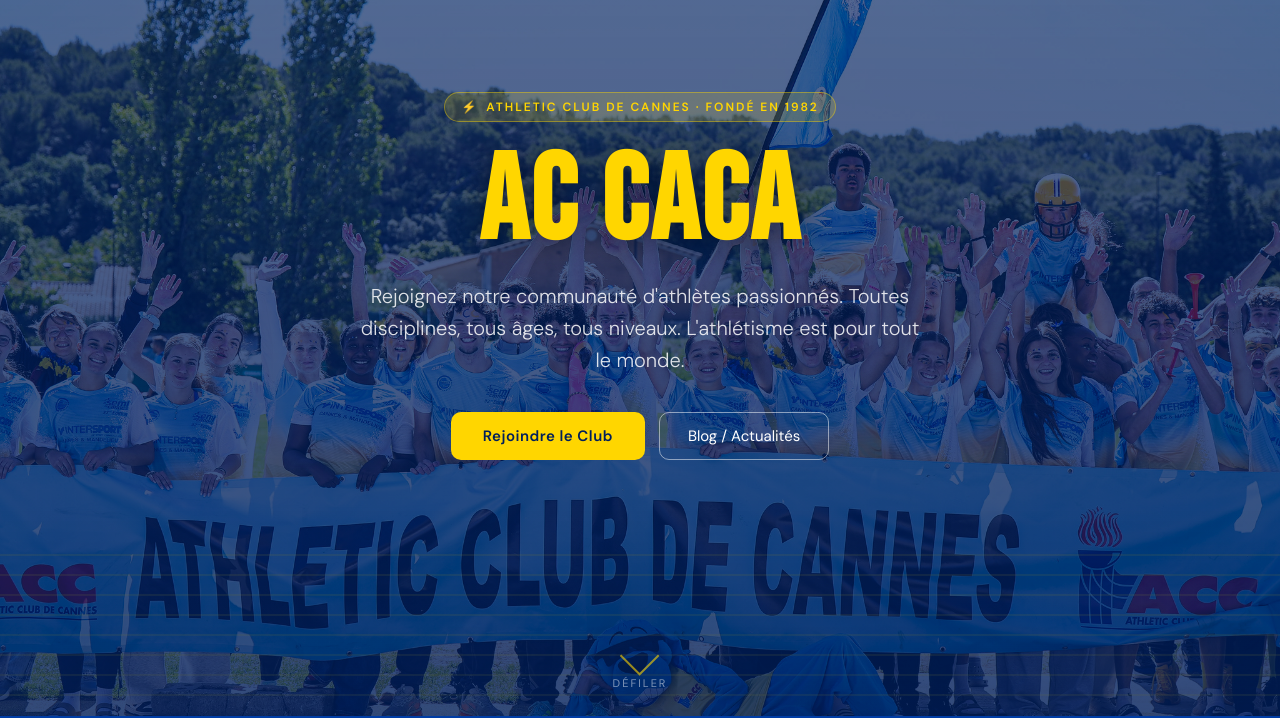
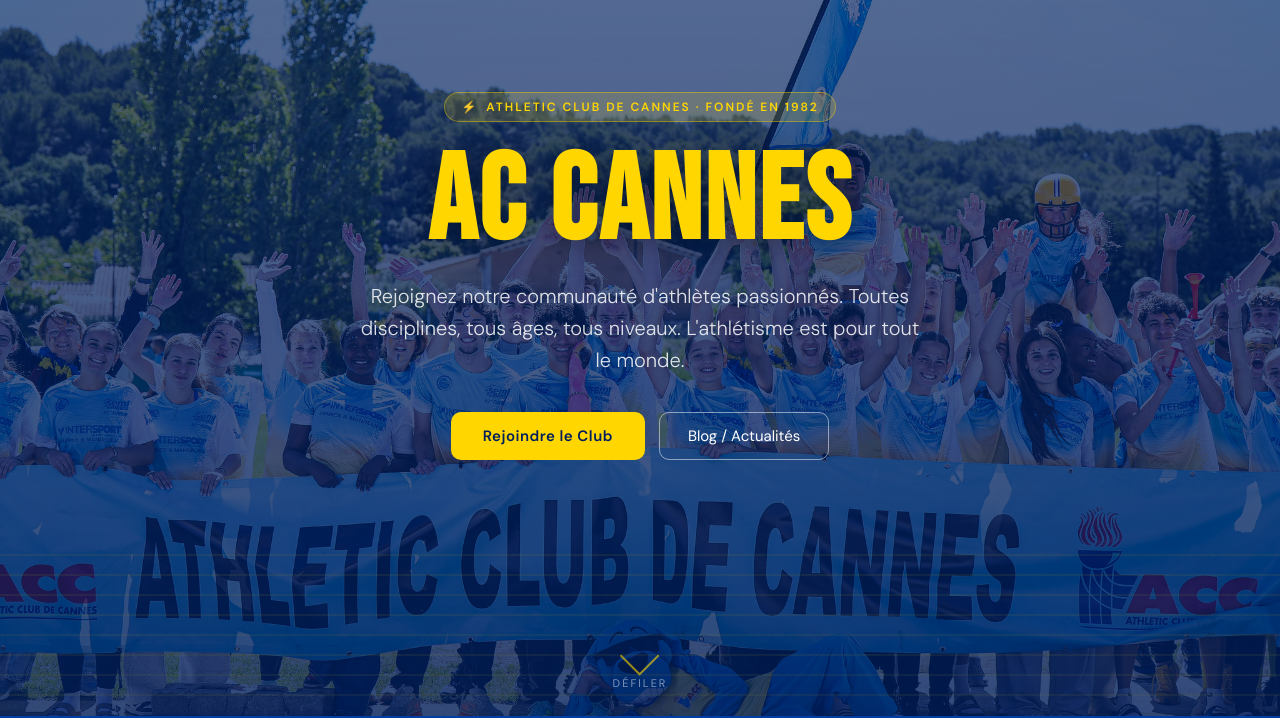
Before and after one commit to accannes-cloud/site-acc, a plain HTML site: page index.html in a window 1280 px wide. Shown: the part 84-802 px from the top of the page. Drawn offline with Linux system fonts and the light colour scheme.

Commit message:
Update index.html

```diff
--- a/index.html
+++ b/index.html
@@ -1048,7 +1048,7 @@
   <div class="hero-content">
     <div class="hero-badge">Athletic Club de Cannes · Fondé en 1982</div>
     <h1 class="hero-title">
-      <span class="accent">AC CACA</span>
+      <span class="accent">AC CANNES</span>
     </h1>
     <p class="hero-sub">Rejoignez notre communauté d'athlètes passionnés. Toutes disciplines, tous âges, tous niveaux. L'athlétisme est pour tout le monde.</p>
     <div class="hero-actions">
```
